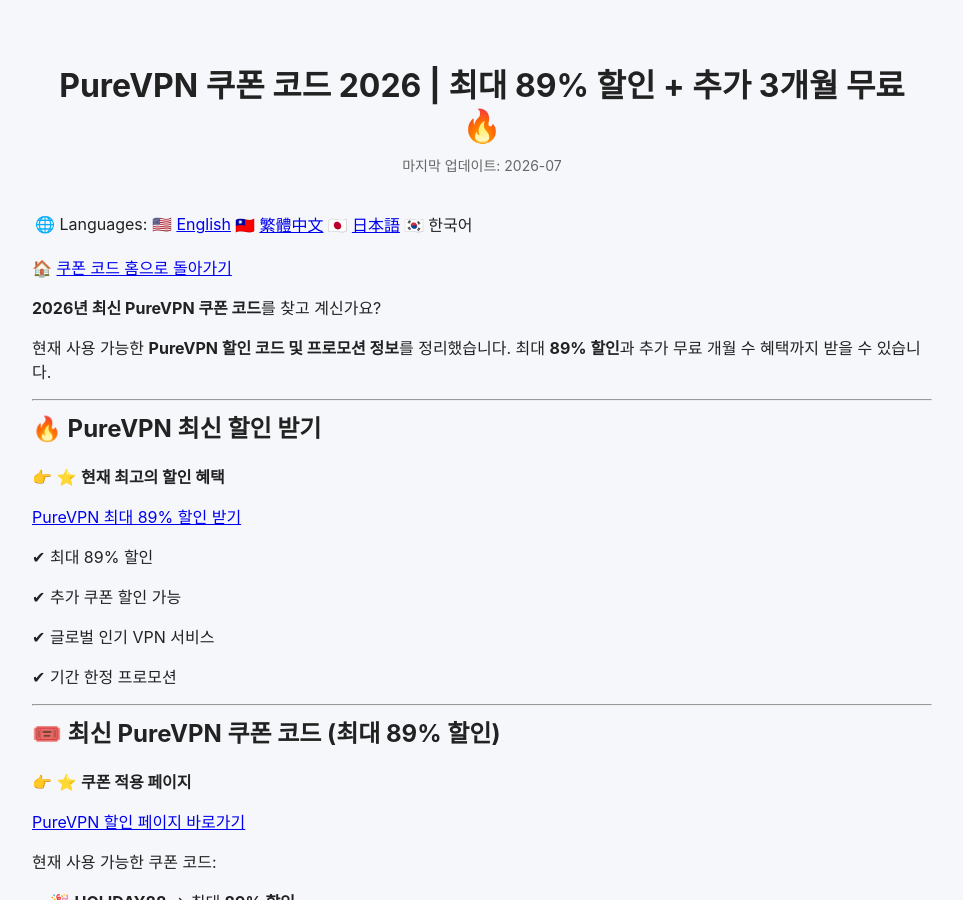
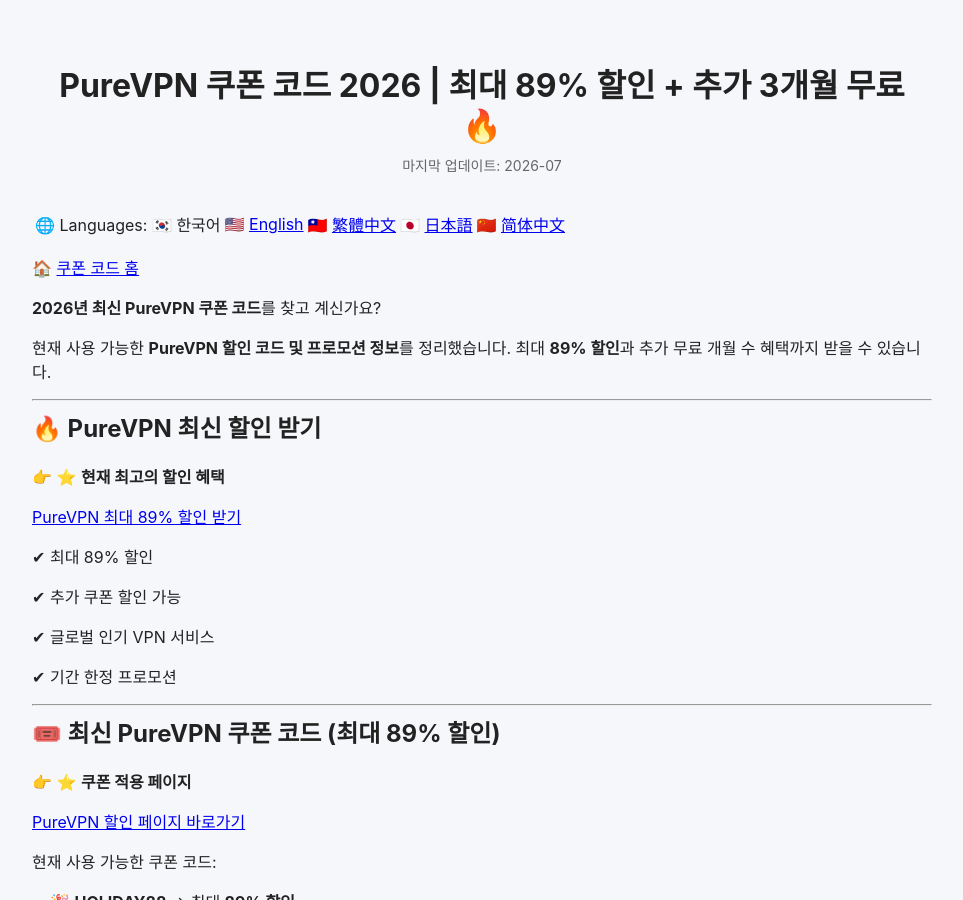
Before and after one commit to BestCouponCodes/best-coupon-codes, a Jekyll site: the page built from purevpn-coupon-code-ko.md, in a window 1280 px wide and 900 px high. Shown: the whole window, without its empty margins (158-1121 px from the left). Built offline with Jekyll 4.4.1, drawn with Linux system fonts in a browser that asks for light colours; part of the change alters nothing that is shown; some of the changed text lies outside the part shown.

Commit message:
Update language links and coupon code references

```diff
--- a/purevpn-coupon-code-ko.md
+++ b/purevpn-coupon-code-ko.md
@@ -7,9 +7,9 @@ lang: ko
 last_modified_at: 2026-07-02
 ---
 
-🌐 Languages: 🇺🇸 [English]({{ site.baseurl }}/purevpn-coupon-code/) | 🇹🇼 [繁體中文]({{ site.baseurl }}/purevpn-coupon-code-zh/) | 🇯🇵 [日本語]({{ site.baseurl }}/purevpn-coupon-code-ja/) | 🇰🇷 한국어
+🌐 Languages: 🇰🇷 한국어 | 🇺🇸 [English]({{ site.baseurl }}/purevpn-coupon-code/) | 🇹🇼 [繁體中文]({{ site.baseurl }}/purevpn-coupon-code-zh/) | 🇯🇵 [日本語]({{ site.baseurl }}/purevpn-coupon-code-ja/) | 🇨🇳 [简体中文]({{ site.baseurl }}/purevpn-coupon-code-cn/)
 
-🏠 [쿠폰 코드 홈으로 돌아가기]({{ site.baseurl }}/)
+🏠 [쿠폰 코드 홈]({{ site.baseurl }}/index-ko)
 
 **2026년 최신 PureVPN 쿠폰 코드**를 찾고 계신가요?
 
@@ -135,8 +135,9 @@ PureVPN은 2026년에도 뛰어난 가성비를 제공하는 VPN 서비스 중
 
 다른 인기 VPN 할인도 함께 비교해 보세요.
 
-* [NordVPN 쿠폰 코드]({{ site.baseurl }}/nordvpn-coupon-code/) – 최대 80% 할인
-* [Surfshark 쿠폰 코드]({{ site.baseurl }}/surfshark-coupon-code/) – 최대 87% 할인
-* [ExpressVPN 쿠폰 코드]({{ site.baseurl }}/expressvpn-coupon-code/) – 특별 할인 제공
-
+* [NordVPN 쿠폰 코드]({{ site.baseurl }}/nordvpn-coupon-code-ko/) – 최대 80% 할인
+* [Surfshark 쿠폰 코드]({{ site.baseurl }}/surfshark-coupon-code-ko/) – 최대 87% 할인
+* [ExpressVPN 쿠폰 코드]({{ site.baseurl }}/expressvpn-coupon-code-ko/) – 특별 할인 제공
+* [ProtonVPN 쿠폰 코드]({{ site.baseurl }}/protonvpn-coupon-code-ko/) – 최대 70% 할인
+*
 ---
```
